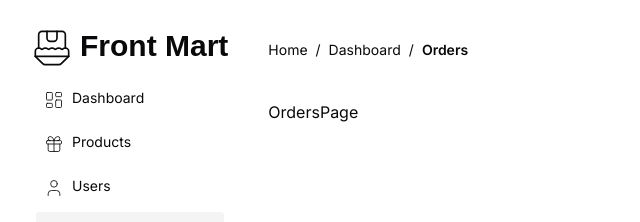
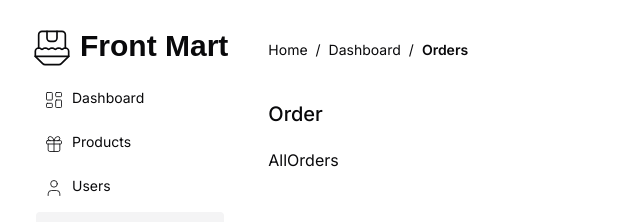
Before and after one commit to StepAsideLiL/front-mart, a Next.js app: page /dashboard/orders in a window 1280 px wide. Shown: the top 222 px of the page, without its empty margins (0-640 px from the left). Built offline with nearby package versions, Linux system fonts and the light colour scheme; a web font is replaced by a local one.

Commit message:
create AllOrders

```diff
--- /dev/null
+++ b/app/(dashboard)/dashboard/orders/_parts/all-orders.tsx
@@ -0,0 +1,5 @@
+const AllOrders = () => {
+  return <div>AllOrders</div>;
+};
+
+export default AllOrders;
--- a/app/(dashboard)/dashboard/orders/page.tsx
+++ b/app/(dashboard)/dashboard/orders/page.tsx
@@ -1,7 +1,21 @@
-import React from "react";
+import Title from "@/components/uis/title";
+import { Suspense } from "react";
+import AllOrders from "./_parts/all-orders";
 
 const OrdersPage = () => {
-  return <div>OrdersPage</div>;
+  return (
+    <>
+      <section>
+        <Title variant={"xl"}>Order</Title>
+      </section>
+
+      <section>
+        <Suspense fallback={"loading..."}>
+          <AllOrders />
+        </Suspense>
+      </section>
+    </>
+  );
 };
 
 export default OrdersPage;
```
